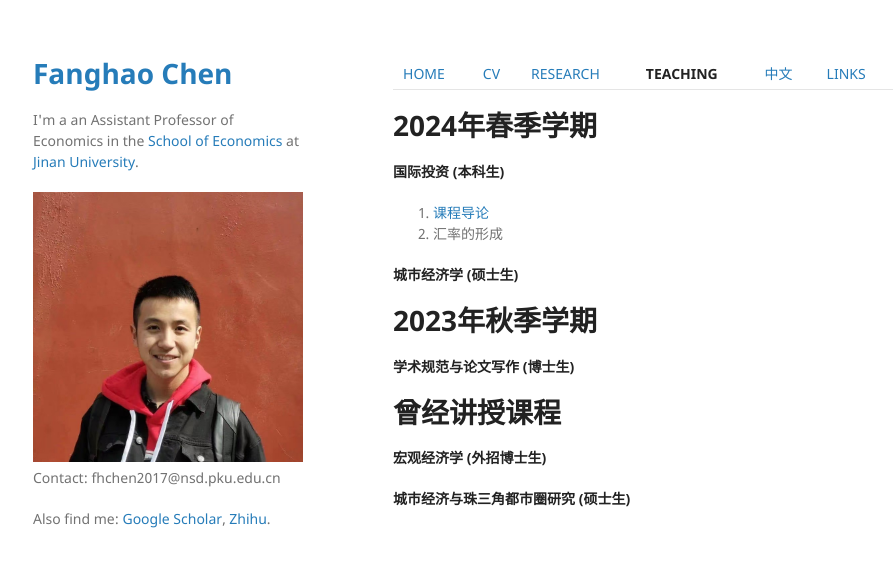
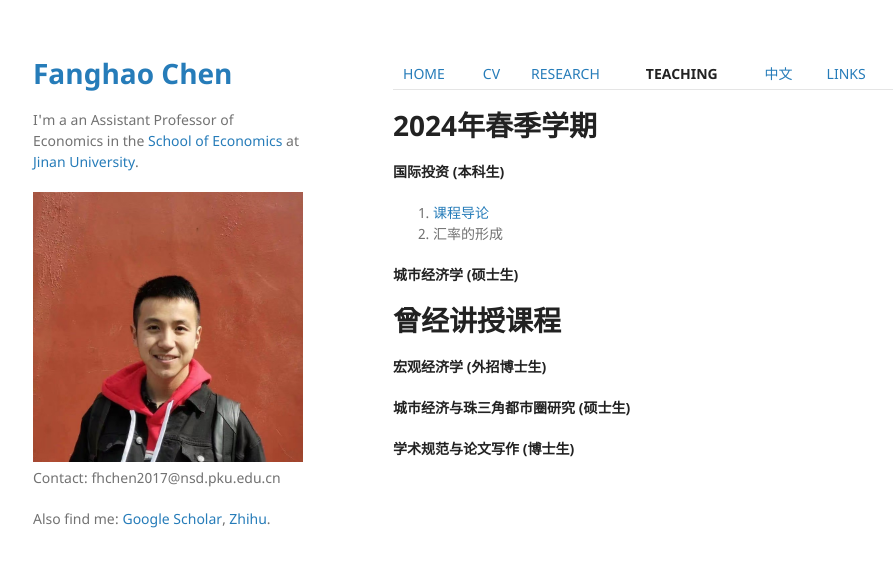
Before and after one commit to FanghaoChen/homepage, a Jekyll site: the page built from teaching.md, in a window 1280 px wide. Shown: the top 567 px of the page, without its empty margins (177-1073 px from the left). Built offline with Jekyll 4.4.1, drawn with Linux system fonts in a browser that asks for light colours; our own code applies the rules of GitHub Pages for plain Markdown files.

Commit message:
Update teaching.md

```diff
--- a/teaching.md
+++ b/teaching.md
@@ -8,12 +8,10 @@
 
 **城市经济学 (硕士生)** <br/>
 
-# 2023年秋季学期
-
-**学术规范与论文写作 (博士生)** <br/>
-
 # 曾经讲授课程
 
 **宏观经济学 (外招博士生)** <br/>
 
 **城市经济与珠三角都市圈研究 (硕士生)** <br/>
+
+**学术规范与论文写作 (博士生)** <br/>
```
